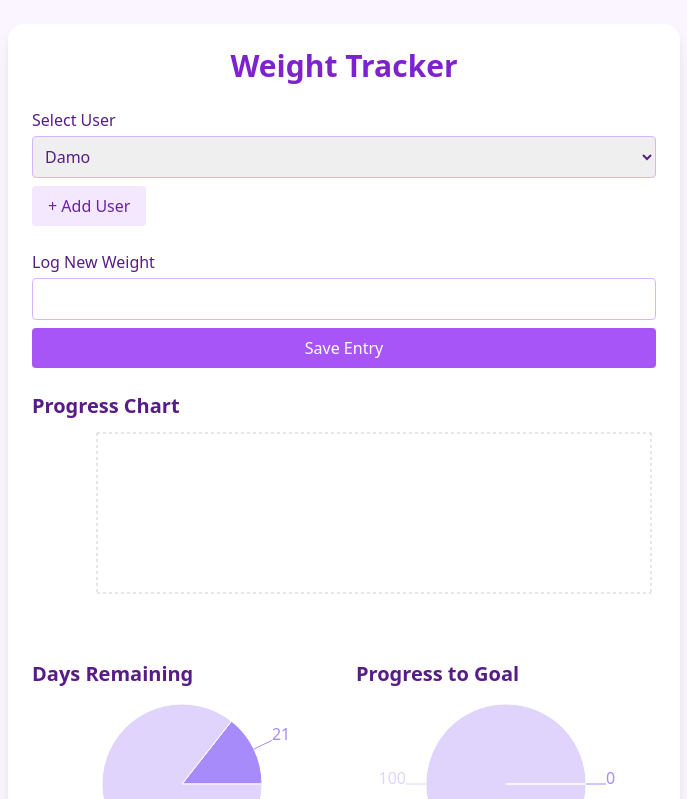
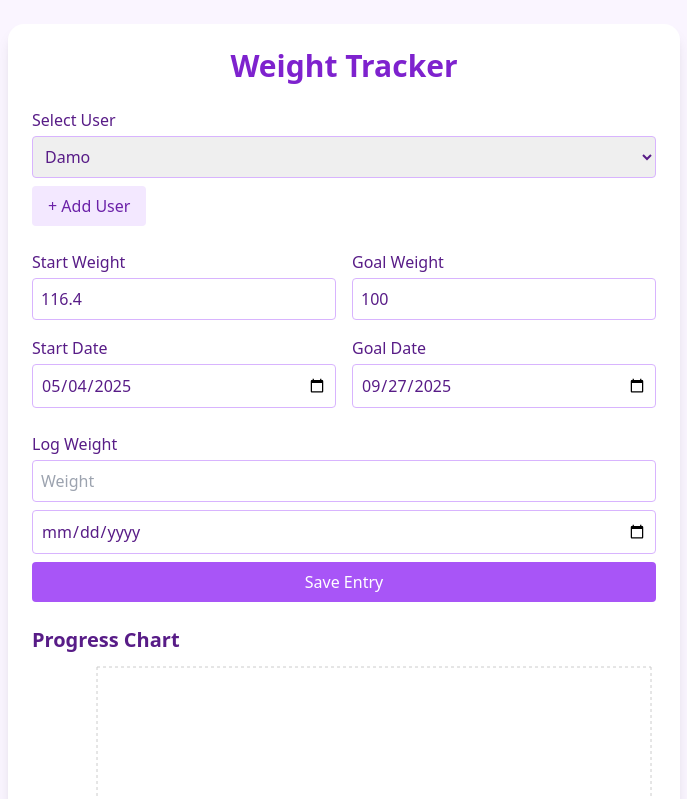
Before and after one commit to DamonHaldane/weight-loss-tracker, a React (Create React App) app: page / in a window 1280 px wide. Shown: the top 799 px of the page, without its empty margins (296-983 px from the left). Built offline with nearby package versions, Linux system fonts and the light colour scheme.

Commit message:
Update App.jsx

```diff
--- a/src/App.jsx
+++ b/src/App.jsx
@@ -16,6 +16,7 @@ export default function App() {
   const [activeUser, setActiveUser] = useState("Damo");
   const [dataByUser, setDataByUser] = useState(getInitialData);
   const [newWeight, setNewWeight] = useState("");
+  const [logDate, setLogDate] = useState("");
 
   const userData = dataByUser[activeUser] || {
     startWeight: 116.4,
@@ -39,18 +40,20 @@ export default function App() {
   };
 
   const handleAddWeight = () => {
-    if (!newWeight) return;
+    if (!newWeight || !logDate) return;
     const latest = logs && logs.length > 0 ? logs[logs.length - 1] : null;
     const difference = latest ? (parseFloat(newWeight) - latest.weight).toFixed(1) : 0;
     const progress = (((startWeight - newWeight) / (startWeight - goalWeight)) * 100).toFixed(1);
     const newEntry = {
-      date: new Date().toISOString().split("T")[0],
+      date: logDate,
       weight: parseFloat(newWeight),
       change: parseFloat(difference),
       progress: parseFloat(progress),
     };
-    updateUserData({ logs: [...logs, newEntry] });
+    const newLogs = [...logs.filter(l => l.date !== logDate), newEntry].sort((a, b) => new Date(a.date) - new Date(b.date));
+    updateUserData({ logs: newLogs });
     setNewWeight("");
+    setLogDate("");
   };
 
   const handleUserChange = (e) => {
@@ -84,6 +87,24 @@ export default function App() {
   const currentWeight = logs && logs.length > 0 ? logs[logs.length - 1].weight : startWeight;
   const weightProgress = Math.max(0, Math.min(100, ((startWeight - currentWeight) / (startWeight - goalWeight)) * 100));
 
+  const goalLine = [];
+  for (let i = 0; i <= totalDays; i++) {
+    const date = new Date(startDateObj);
+    date.setDate(date.getDate() + i);
+    goalLine.push({
+      date: date.toISOString().split("T")[0],
+      target: startWeight - ((startWeight - goalWeight) / totalDays) * i,
+    });
+  }
+
+  const mergedChartData = logs.map((log) => {
+    const goalPoint = goalLine.find(g => g.date === log.date);
+    return {
+      ...log,
+      target: goalPoint ? goalPoint.target : undefined,
+    };
+  });
+
   return (
     <div className="min-h-screen bg-purple-50 p-6 text-purple-900">
       <div className="max-w-2xl mx-auto bg-white p-6 rounded-2xl shadow-lg">
@@ -99,17 +120,63 @@ export default function App() {
           <button onClick={handleNewUser} className="mt-2 bg-purple-100 hover:bg-purple-200 text-purple-800 px-4 py-2 rounded">+ Add User</button>
         </div>
 
+        <div className="grid grid-cols-2 gap-4 mb-6">
+          <div>
+            <label className="block font-medium mb-1">Start Weight</label>
+            <input
+              type="number"
+              value={startWeight}
+              onChange={(e) => updateUserData({ startWeight: parseFloat(e.target.value) })}
+              className="border border-purple-300 p-2 w-full rounded"
+            />
+          </div>
+          <div>
+            <label className="block font-medium mb-1">Goal Weight</label>
+            <input
+              type="number"
+              value={goalWeight}
+              onChange={(e) => updateUserData({ goalWeight: parseFloat(e.target.value) })}
+              className="border border-purple-300 p-2 w-full rounded"
+            />
+          </div>
+          <div>
+            <label className="block font-medium mb-1">Start Date</label>
+            <input
+              type="date"
+              value={startDate}
+              onChange={(e) => updateUserData({ startDate: e.target.value })}
+              className="border border-purple-300 p-2 w-full rounded"
+            />
+          </div>
+          <div>
+            <label className="block font-medium mb-1">Goal Date</label>
+            <input
+              type="date"
+              value={goalDate}
+              onChange={(e) => updateUserData({ goalDate: e.target.value })}
+              className="border border-purple-300 p-2 w-full rounded"
+            />
+          </div>
+        </div>
+
         <div className="mb-6">
-          <label className="block font-medium mb-1">Log New Weight</label>
+          <label className="block font-medium mb-1">Log Weight</label>
           <input
             type="number"
             value={newWeight}
             onChange={(e) => setNewWeight(e.target.value)}
-            className="border border-purple-300 p-2 w-full rounded"
+            className="border border-purple-300 p-2 w-full rounded mb-2"
+            placeholder="Weight"
+          />
+          <input
+            type="date"
+            value={logDate}
+            onChange={(e) => setLogDate(e.target.value)}
+            className="border border-purple-300 p-2 w-full rounded mb-2"
           />
           <button
             onClick={handleAddWeight}
-            className="mt-2 bg-purple-500 hover:bg-purple-600 text-white px-4 py-2 rounded w-full"
+            className="bg-purple-500 hover:bg-purple-600 text-white px-4 py-2 rounded w-full"
           >
             Save Entry
           </button>
@@ -118,7 +185,7 @@ export default function App() {
         <div className="mb-8">
           <h2 className="text-xl font-semibold mb-2">Progress Chart</h2>
           <ResponsiveContainer width="100%" height={200}>
-            <LineChart data={logs.map((log, i) => ({ ...log, target: startWeight - ((startWeight - goalWeight) / totalDays) * i }))}>
+            <LineChart data={mergedChartData}>
               <CartesianGrid strokeDasharray="3 3" />
               <XAxis dataKey="date" />
               <YAxis domain={['auto', 'auto']} />
```
